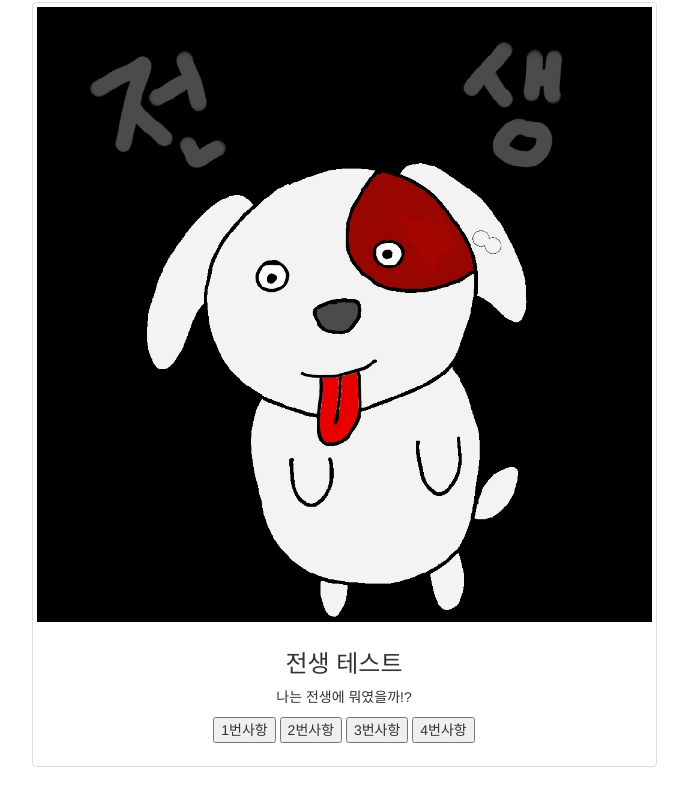
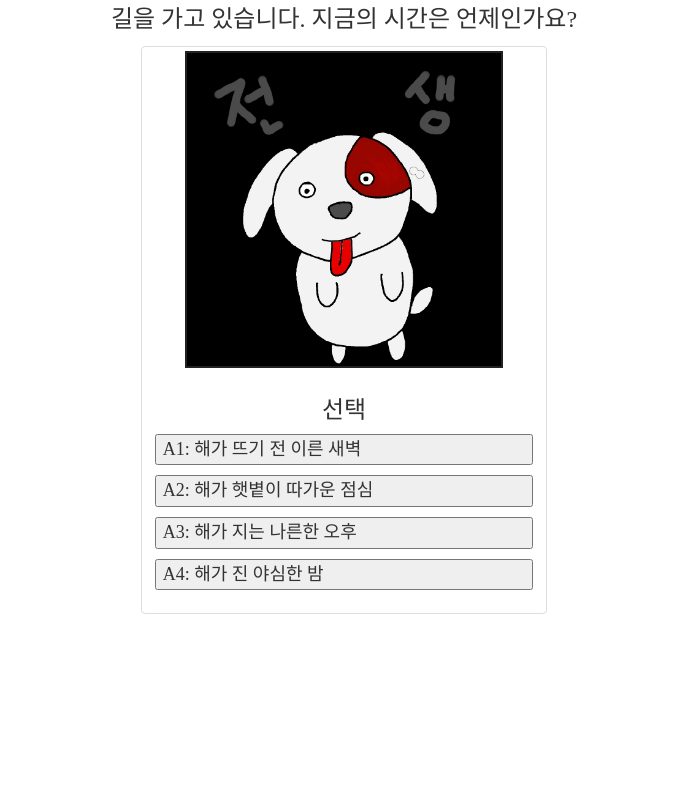
Before and after one commit to LeeSeokbong/simsimTest, a plain HTML site: page page/previousLife.html in a window 1280 px wide. Shown: the part 94-881 px from the top of the page, without its empty margins (296-984 px from the left). After the commit the page ends 800 px from the top, so only its background shows below. Drawn offline with nearby package versions, Linux system fonts and the light colour scheme; a web font is replaced by a local one.

Commit message:
문제 질문 선택 답변 쌓기

```diff
--- a/common.css
+++ b/common.css
@@ -29,3 +29,7 @@ body #homeTitle {
   width: 40%;
   font-size: 20px;
 }
+
+.hideAnswer {
+  display: none;
+}
--- a/page/previousLife.css
+++ b/page/previousLife.css
@@ -1,8 +1,21 @@
 #previousLifeBody {
   text-align: center;
+  font-family: "DungGeunMo";
+}
+
+#previousLifeQuestion {
+  font-size: 24px;
 }
 
 #previousLifeBody .textBox {
   display: flex;
   justify-content: center;
+  font-family: "DungGeunMo";
 }
+
+.answerElem button {
+  width: 100%;
+  text-align: left;
+  margin-bottom: 10px;
+  font-size: 18px;
+}
--- a/page/previousLife.html
+++ b/page/previousLife.html
@@ -1,5 +1,6 @@
 <!DOCTYPE html>
 <head>
+  <link rel="stylesheet" href="../common.css" />
   <link rel="stylesheet" href="previousLife.css" />
   <link
     rel="stylesheet"
@@ -11,22 +12,23 @@
 <body id="previousLifeBody">
   <button class="homeBtn">HOME으로 가기</button>
   <h1>질문.1</h1>
+  <p id="previousLifeQuestion"></p>
   <div class="textBox row">
-    <div class="col-sm-6 col-md-6">
+    <div class="col-sm-6 col-md-4">
       <div id="previousLifeTest" class="thumbnail">
         <img src="../img/previousLifeThumbnail.png" />
         <div class="caption">
-          <h3>전생 테스트</h3>
-          <p>나는 전생에 뭐였을까!?</p>
-          <p>
-            <button class="previousLifeQ1">1번사항</button>
-            <button class="previousLifeQ2">2번사항</button>
-            <button class="previousLifeQ3">3번사항</button>
-            <button class="previousLifeQ4">4번사항</button>
-          </p>
+          <h3>선택</h3>
+          <div class="answerElem">
+            <button id="previousLifeAnswer1" data-i="1"></button>
+            <button id="previousLifeAnswer2" data-i="2"></button>
+            <button id="previousLifeAnswer3" data-i="3"></button>
+            <button id="previousLifeAnswer4" data-i="4"></button>
+          </div>
         </div>
       </div>
     </div>
+    <div class="hideAnswer"></div>
     <script type="text/javascript" src="previousLife.js"></script>
   </div>
 </body>
--- a/page/previousLife.js
+++ b/page/previousLife.js
@@ -2,3 +2,31 @@ const startBtn = document.querySelector(".homeBtn")
 startBtn.addEventListener("click", function(){
     location.href="../index.html"
 })
+
+const previousLifeQnA = {
+    Q1: {
+        Title: "길을 가고 있습니다. 지금의 시간은 언제인가요?",
+        A1 : "A1: 해가 뜨기 전 이른 새벽",
+        A2 : "A2: 해가 햇볕이 따가운 점심",
+        A3 : "A3: 해가 지는 나른한 오후",
+        A4 : "A4: 해가 진 야심한 밤",
+    },
+}
+
+const previousLifeQuestion = document.querySelector("#previousLifeQuestion");
+const previousLifeAnswer1 = document.querySelector("#previousLifeAnswer1");
+const previousLifeAnswer2 = document.querySelector("#previousLifeAnswer2");
+const previousLifeAnswer3 = document.querySelector("#previousLifeAnswer3");
+const previousLifeAnswer4 = document.querySelector("#previousLifeAnswer4");
+const hideAnswer = document.querySelector(".hideAnswer");
+
+previousLifeQuestion.textContent = previousLifeQnA.Q1.Title;
+previousLifeAnswer1.textContent = previousLifeQnA.Q1.A1;
+previousLifeAnswer2.textContent = previousLifeQnA.Q1.A2;
+previousLifeAnswer3.textContent = previousLifeQnA.Q1.A3;
+previousLifeAnswer4.textContent = previousLifeQnA.Q1.A4;
+
+const ButtonClick = document.querySelector(".answerElem").addEventListener("click", function(event) {
+    hideAnswer.textContent = hideAnswer.textContent + event.target.dataset.i
+    console.log(hideAnswer.textContent)
+})
```
